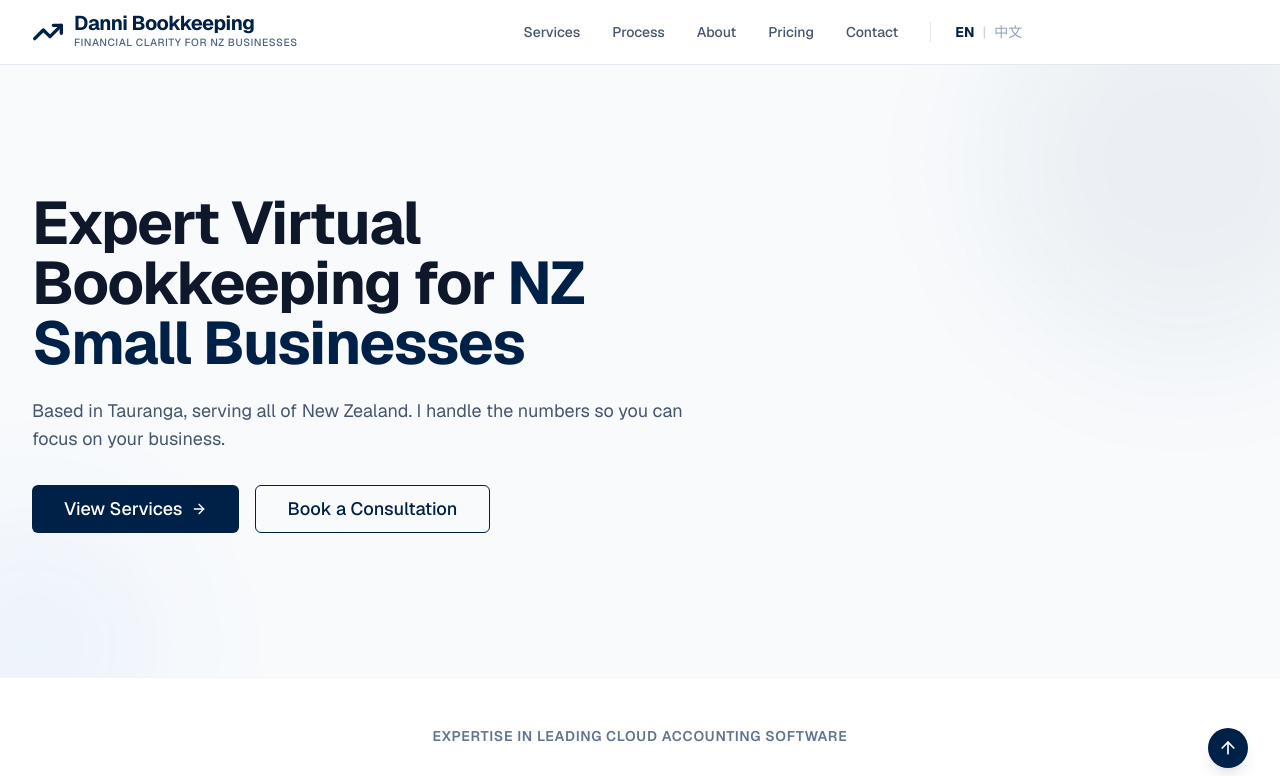
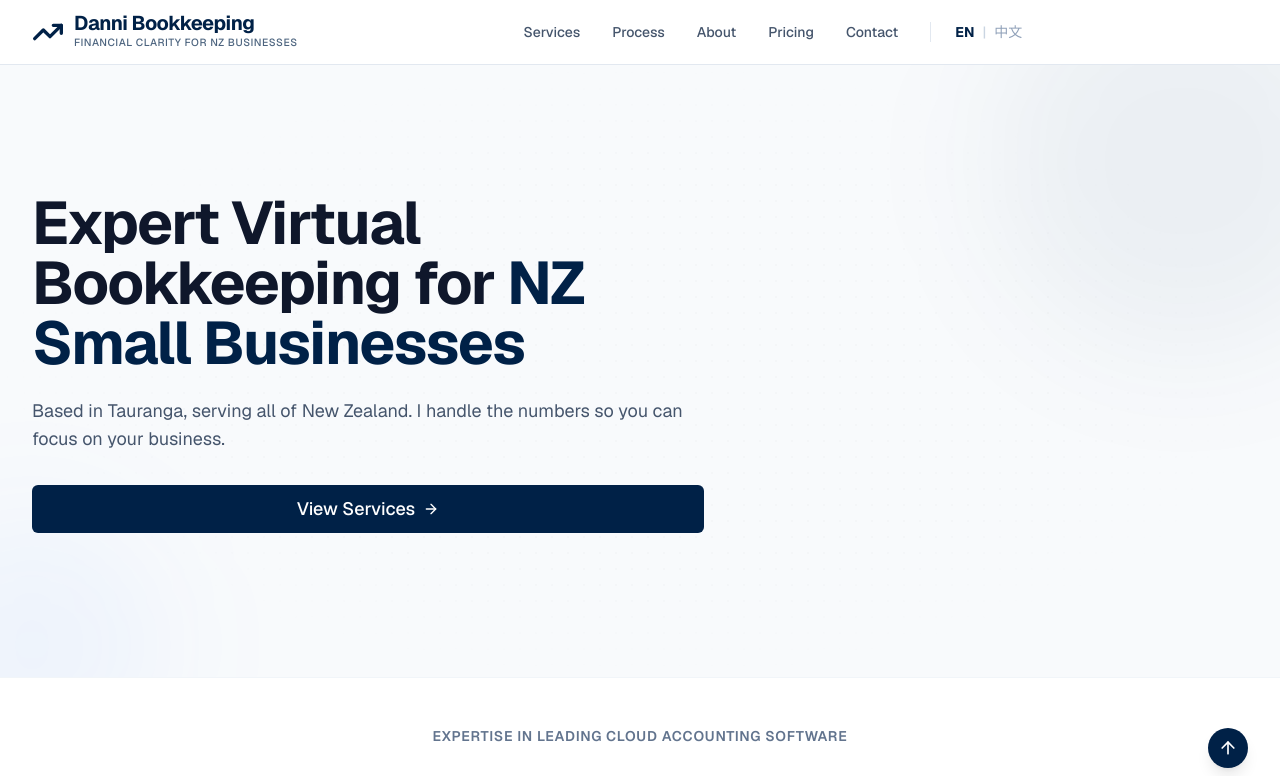
Before and after one commit to Luizjr9292/danni-bookkeeping, a Next.js app: page / in a window 1280 px wide. Shown: the top 776 px of the page. Built offline with nearby package versions, Linux system fonts and the light colour scheme.

Commit message:
Update Hero.tsx

```diff
--- a/src/components/sections/Hero.tsx
+++ b/src/components/sections/Hero.tsx
@@ -15,26 +15,10 @@ export function Hero() {
             </div>
             <div className="relative z-10 mx-auto max-w-7xl px-4 sm:px-6 lg:px-8">
                 <div className="max-w-2xl">
-                    <h1 className="text-4xl font-bold tracking-tight text-slate-900 sm:text-5xl md:text-6xl">
-                        {t.hero.titlePart1} <span className="text-primary">{t.hero.titlePart2}</span>
-                    </h1>
-                    <p className="mt-6 text-lg text-slate-600">
-                        {t.hero.subtitle}
-                    </p>
-                    <div className="mt-8 flex gap-x-4">
-                        <Link
-                            href="#services"
-                            className={buttonVariants({ size: 'lg', className: "group flex items-center gap-2" })}
-                        >
-                            {t.hero.ctaSecondary}
-                            <ArrowRight className="h-4 w-4 transition-transform group-hover:translate-x-1" />
-                        </Link>
-                        <Link
-                            href="#contact"
-                            className={buttonVariants({ variant: 'outline', size: 'lg' })}
-                        >
-                            {t.hero.ctaPrimary}
-                        </Link>
+                    <h1 className="text-4xl font-bold tracking-tight text-slate-900 sm:text-5xl md:text-6xl">{t.hero.titlePart1} <span className="text-primary">{t.hero.titlePart2}</span></h1>
+                    <p className="mt-6 text-lg text-slate-600">{t.hero.subtitle}</p>
+                    <div className="mt-8">
+                        <Link href="#services" className={buttonVariants({ size: 'lg', className: "group flex items-center gap-2" })}>{t.hero.ctaSecondary}<ArrowRight className="h-4 w-4 transition-transform group-hover:translate-x-1" /></Link>
                     </div>
                 </div>
             </div>
```
